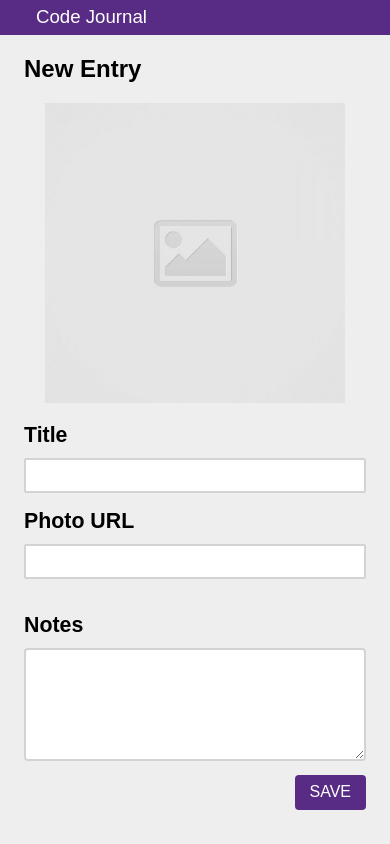
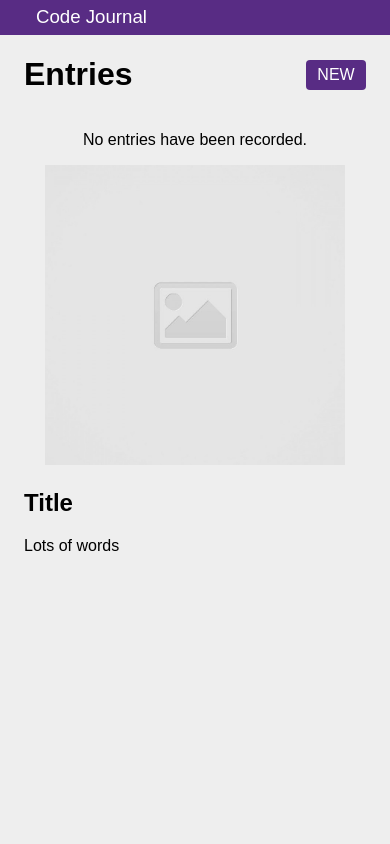
Before and after one commit to gavenlou/code-journal, a website: page index.html in a window 390 px wide. Drawn offline with Linux system fonts and the light colour scheme.

Commit message:
Added view mockup for Mobile/Desktop browsing. #2

```diff
--- a/css/styles.css
+++ b/css/styles.css
@@ -17,6 +17,15 @@
 
 .bar {
   background-color: rgb(88, 44, 132);
+}
+
+.space-between {
+  justify-content: space-between;
+  align-items: center;
+}
+
+ul {
+  padding: 0;
 }
 
 label {
@@ -42,7 +51,8 @@ textarea {
   margin-top: 10px;
 }
 
-#save {
+#save,
+.button {
   background-color: rgb(88, 44, 132);
   color: white;
   border: 0 solid rgb(88, 44, 132);
@@ -51,6 +61,16 @@ textarea {
   font-size: 12pt;
 }
 
+.button {
+  height: 30px;
+  width: 60px;
+  padding: 0;
+}
+
+.empty {
+  text-align: center;
+}
+
 .submit {
   text-align: right;
 }
--- a/index.html
+++ b/index.html
@@ -22,7 +22,7 @@
   </header>
   <main class="container">
     <div class="row">
-      <div data-view="entry-form" class="column-full">
+      <div data-view="entry-form" class="column-full hidden">
         <h2>New Entry</h2>
         <form>
           <div class="flex">
@@ -54,6 +54,27 @@
         </form>
       </div>
     </div>
+
+    <div data-view="entries" class="column-full">
+      <div class="flex space-between">
+        <h1>Entries</h1>
+        <button class="button">NEW</button>
+      </div>
+      <div class="empty">
+        <p>No entries have been recorded.</p>
+      </div>
+      <ul>
+        <li class="flex">
+          <div class="column-half center">
+            <img class="image" src="images/placeholder-image-square.jpg" alt="placeholder">
+          </div>
+          <div class="column-half">
+            <h2>Title</h2>
+            <p>Lots of words</p>
+          </div>
+        </li>
+      </ul>
+    </div>
   </main>
   <script src="js/data.js"></script>
   <script src="js/main.js"></script>
```
